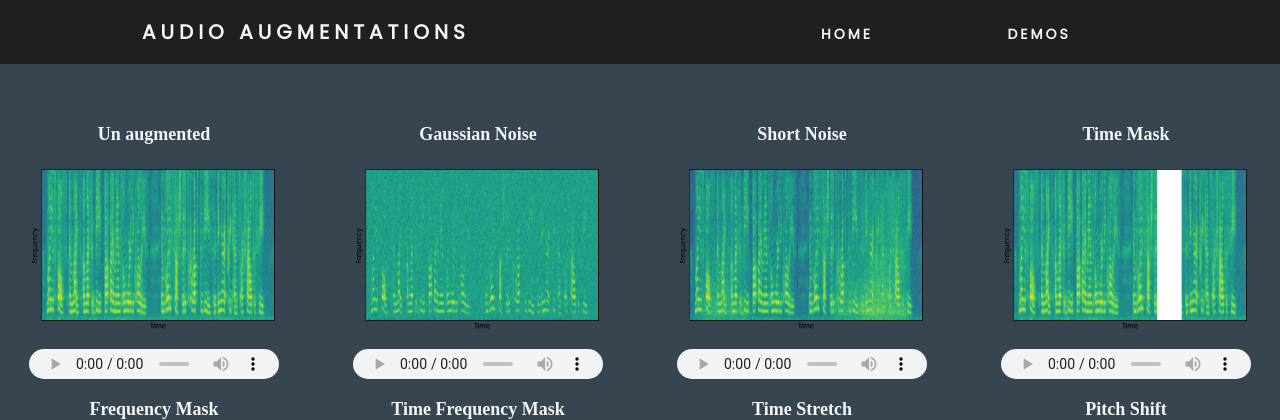
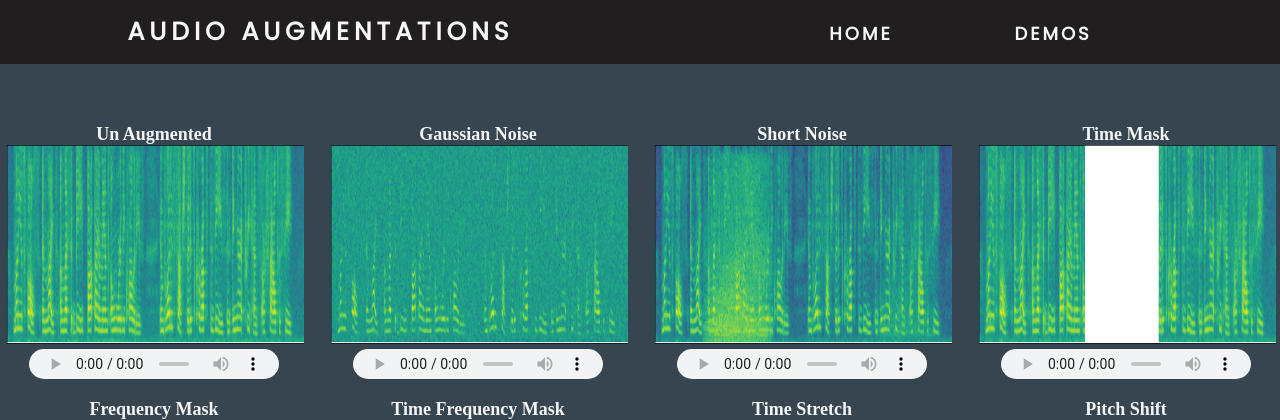
Before and after one commit to ashish10alex/Audio-Augmentations, a Flask app: page / in a window 1280 px wide. Shown: the top 420 px of the page. Run offline with Flask 2, Linux system fonts and the light colour scheme; some libraries are stand-ins or nearby versions.

Commit message:
better example plots

```diff
--- a/static/style.css
+++ b/static/style.css
@@ -58,7 +58,7 @@ nav {
     color: rgb(247, 247, 247);
     text-transform: uppercase;
     letter-spacing: 5px;
-    font-size: 20px;
+    font-size: 25px;
 }
 
 .nav-links{
@@ -76,7 +76,7 @@ nav {
     text-decoration: none;
      letter-spacing: 3px;
      font-weight: bold;
-     font-size: 14px;
+     font-size: 18px;
 
 }
 
--- a/templates/index.html
+++ b/templates/index.html
@@ -13,7 +13,7 @@
 <div id="grid">
 
   <div id="box" class="box-dark">
-    <p id="aug-type"> Un augmented</p>
+    <p id="aug-type"> Un Augmented</p>
     <img class="refs" src="static/images/Un-Augmented.png" width="300" height="200" alt="un-augmented"></img>
     <br>
     <audio id="audio" src='/static/audio/Un-Augmented.wav' controls preload='auto'></audio>
```
Also changed, not shown: README.md, static/images/AddGaussianNoise.png, static/images/AddShortNoises.png, static/images/FrequencyMask.png, static/images/PitchShift.png, static/images/TFMask.png, static/images/TimeMask.png, static/images/TimeStretch.png, static/images/Un-Augmented.png, 1 other file.
